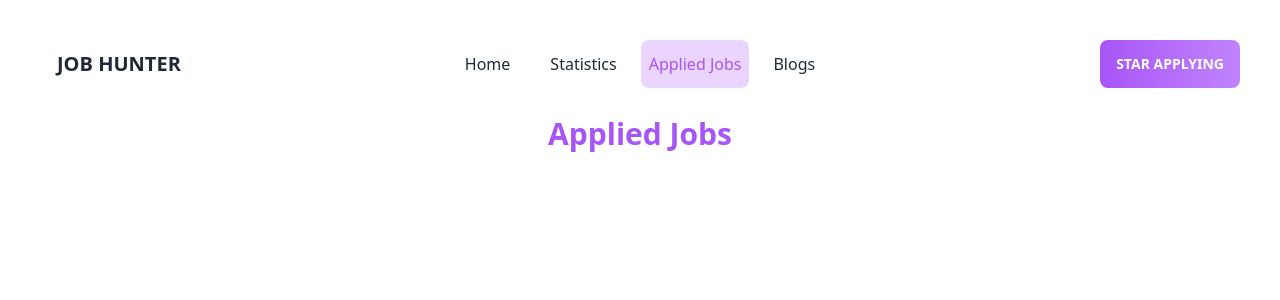
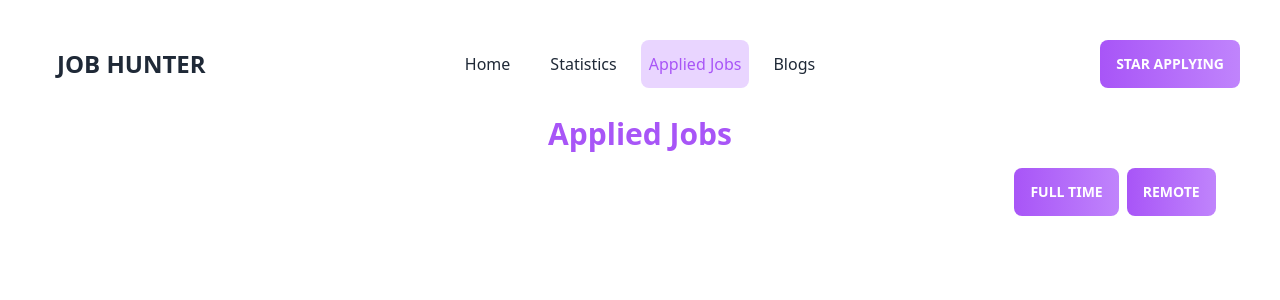
Before and after one commit to Sheikhmsip/Career-Hub-JS, a React (Vite) app: page /jobapply in a window 1280 px wide. Shown: the top 300 px of the page. Built offline with nearby package versions, Linux system fonts and the light colour scheme.

Commit message:
set 2 button for sort by job caregory

```diff
--- a/src/components/Home/Home.jsx
+++ b/src/components/Home/Home.jsx
@@ -12,7 +12,7 @@ const Home = () => {
   return (
     <>
       <div className=' flex-row justify-between gap-5 items-center py-5 px-3 md:flex'>
-        <div className='w-[] md:pl-6'>
+        <div className='md:pl-6'>
           <div className='md:text-7xl text-6xl leading-tight font-semibold '>
             <p>One Step </p>
             <p>Closer To Your </p>
--- a/src/components/JobApply/JobApply.jsx
+++ b/src/components/JobApply/JobApply.jsx
@@ -14,13 +14,13 @@ const JobApply = () => {
       .then(data => setJobs(data))
   }, []);
 
-        useEffect( () => {
+  useEffect(() => {
     const storedApplyJob = getJobsCart();
     const saveJob = [];
 
     for (const id in storedApplyJob) {
-            const addedJob = jobs.find(job => job.id == id );
-            if (addedJob){
+      const addedJob = jobs.find(job => job.id == id);
+      if (addedJob) {
         const quantity = storedApplyJob[id];
         addedJob.quantity = quantity;
         saveJob.push(addedJob);
@@ -34,7 +34,16 @@ const JobApply = () => {
   return (
     <div className='py-5'>
       <h1 className='text-center text-3xl text-purple-500 font-bold pb-20'>Applied Jobs</h1>
+
+
       <div className='w-[96%] mx-auto'>
+        <div className=' relative'>
+          <div className=' absolute right-2 -top-16'>
+            <button className='btn bg-gradient-to-r from-purple-500 to-purple-400 ... border-none mr-2'>Full Time</button>
+            <button className='btn bg-gradient-to-r from-purple-500 to-purple-400 ... border-none '>Remote</button>
+          </div>
+
+        </div>
         {
           applyJob.map(job => <Job key={job.id}
             job={job}
--- a/src/components/NavBar/NavBar.jsx
+++ b/src/components/NavBar/NavBar.jsx
@@ -19,10 +19,13 @@ const NavBar = () => {
                         </ActiveLink>
 
                     </li>
+                    <li>
+                    <ActiveLink to='/blogs'>Blogs</ActiveLink>
+                    </li>
 
                 </ul>
             </div>
-            <button className="btn btn-ghost normal-case text-xl">JOB HUNTER</button>
+            <button className="btn btn-ghost normal-case text-2xl font-bold">JOB HUNTER</button>
         </div>
         <div className="navbar-center hidden lg:flex">
             <ul className="menu menu-horizontal px-1 gap-2">
```
Also changed, not shown: 1 other file (tests, documents, lock files or other folders). Lines whose indentation alone changed are shown as unchanged.
